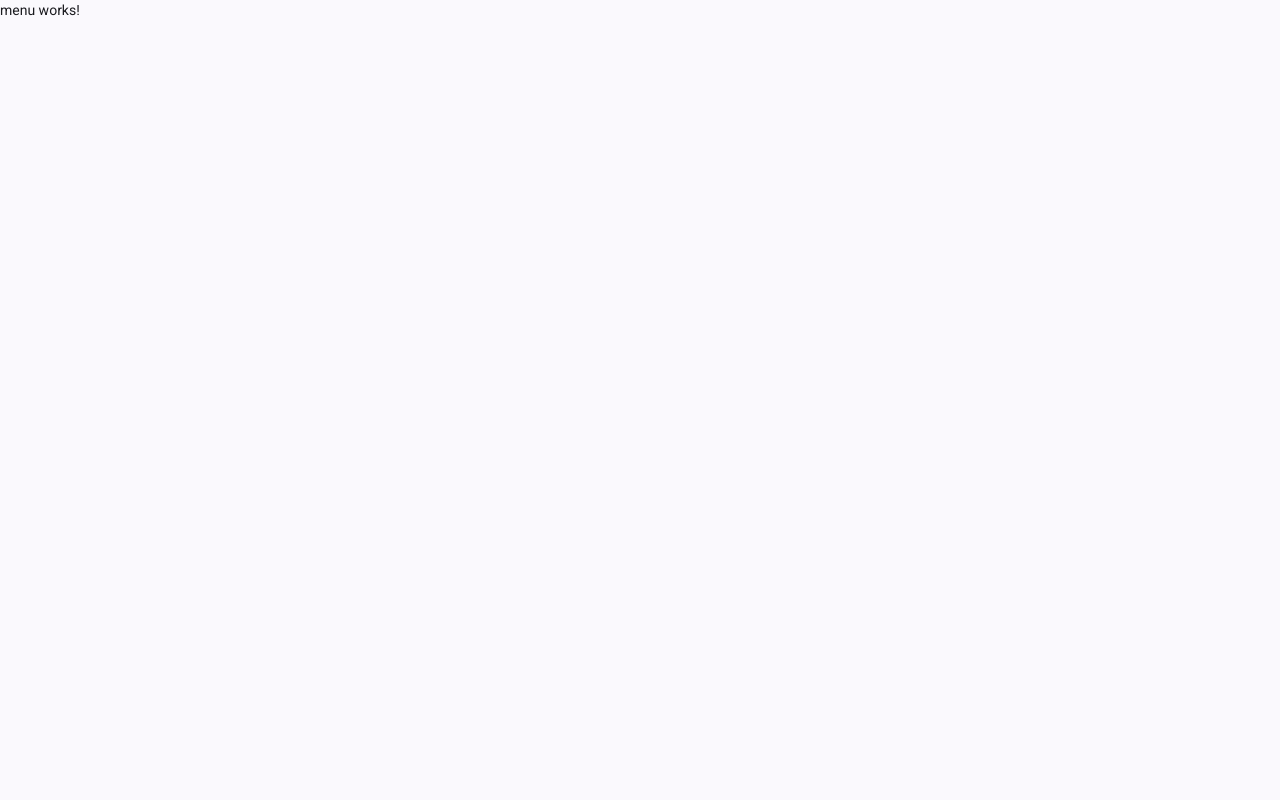
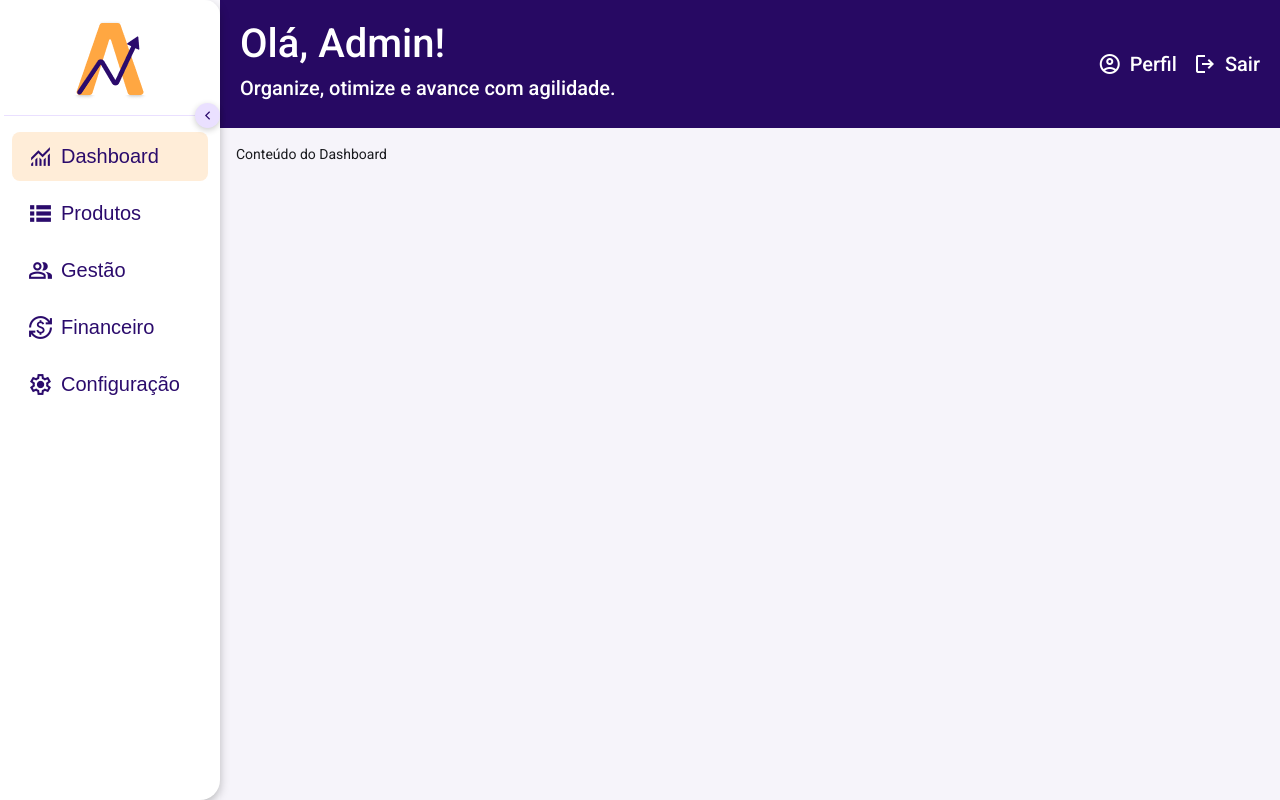
Before and after one commit to emersonnnb/GAP, an Angular app: page /menu in a window 1280 px wide. Built offline with nearby package versions, Linux system fonts and the light colour scheme.

Commit message:
Implementação do Sidebar

```diff
--- a/src/app/components/menu/menu.html
+++ b/src/app/components/menu/menu.html
@@ -1 +1,51 @@
-<p>menu works!</p>
+<div class="app-container">
+  <div class="sidebar" [class.collapsed]="sidebarCollapsed()">
+    <div class="logo">
+      <img src="assets/images/icon_GAP.png" alt="Logo" />
+      <span class="collapse-icon material-symbols-outlined" (click)="toggleSidebar()">
+        chevron_left
+      </span>
+    </div>
+
+    <div class="menu">
+      @for (item of menuItems; track item.link) {
+        <div
+          class="menu-item"
+          [class.active]="selectedMenu() === item.link"
+          (click)="selectMenu(item.link)"
+        >
+          <span class="material-symbols-outlined">{{ item.icon }}</span>
+          @if (!sidebarCollapsed()) {
+            <span class="label">{{ item.label }}</span>
+          }
+        </div>
+      }
+    </div>
+  </div>
+
+  <div class="main">
+    <div class="navbar">
+      <div>
+        <h1>Olá, Admin!</h1>
+        <h5>Organize, otimize e avance com agilidade.</h5>
+      </div>
+
+      <div class="profile">
+        <div class="profile-item">
+          <span class="material-symbols-outlined"> account_circle </span>Perfil
+        </div>
+        <div class="profile-item">
+          <span class="material-symbols-outlined"> logout </span>Sair
+        </div>
+      </div>
+    </div>
+
+    <div class="content">
+      @if (selectedMenu() === 'dashboard') { <p>Conteúdo do Dashboard</p> }
+      @if (selectedMenu() === 'produtos') { <p>Conteúdo de Produtos</p> }
+      @if (selectedMenu() === 'gestao') { <p>Conteúdo de Gestão</p> }
+      @if (selectedMenu() === 'financeiro') { <p>Conteúdo Financeiro</p> }
+      @if (selectedMenu() === 'configuracao') { <p>Configuração do Sistema</p> }
+    </div>
+  </div>
+</div>
--- a/src/app/components/menu/menu.scss
+++ b/src/app/components/menu/menu.scss
@@ -0,0 +1,156 @@
+.app-container {
+  display: flex;
+  height: 100vh;
+
+  .sidebar {
+    z-index: 999;
+    width: 220px;
+    background: #FFF;
+    border-radius: 0 15px 20px 0;
+    box-shadow: 0 4px 10px rgba(0,0,0,0.25);
+    display: flex;
+    flex-direction: column;
+    padding: 0.25rem;
+    transition: width 0.3s;
+
+    &.collapsed {
+      width: 75px;
+
+      .logo img {
+        max-width: 40px;
+      }
+
+      .menu {
+        .menu-item .label {
+          display: none;
+        }
+      }
+
+      .collapse-icon {
+        display: inline-flex;
+        transform: rotate(180deg);
+      }
+    }
+
+    .logo {
+      position: relative;
+      height: 112px;
+      display: flex;
+      justify-content: center;
+      align-items: center;
+      border-bottom: 1px solid #EAE0FF;
+      padding: 0 1rem;
+
+      img {
+        max-width: 100px;
+        height: auto;
+        transition: all 0.3s;
+      }
+
+      .collapse-icon {
+        position: absolute;
+        top: 99px;
+        right: -4px;
+        font-size: 17px;
+        cursor: pointer;
+        color: #2B0B6C;
+        background: #EAE0FF;
+        border-radius: 50%;
+        padding: 4px;
+        box-shadow: 0 2px 6px rgba(0, 0, 0, 0.2);
+        transition: transform 0.3s;
+
+        .sidebar.collapsed & {
+          transform: rotate(180deg);
+        }
+      }
+    }
+
+    .menu {
+      margin-top: 1rem;
+      display: flex;
+      flex-direction: column;
+      gap: 0.5rem;
+      padding: 0 0.5rem;
+
+      .menu-item {
+        display: flex;
+        align-items: center;
+        gap: 0.5rem;
+        padding: 0.75rem 1rem;
+        border-radius: 8px;
+        cursor: pointer;
+        color: #2B0B6C;
+        text-decoration: none;
+        transition: background 0.2s, color 0.2s;
+
+        &:hover {
+          background: rgba(43, 11, 108, 0.1);
+        }
+
+        &.active {
+          background: #FFEDD8;
+          color: #2B0B6C;
+
+          .material-symbols-outlined,
+          .label {
+            color: #2B0B6C;
+          }
+        }
+
+        .material-symbols-outlined {
+          font-size: 25px;
+          display: inline-flex;
+          align-items: center;
+          justify-content: center;
+        }
+
+        .label {
+          font-family: sans-serif;
+          font-size: 20px;
+          font-weight: 500;
+          line-height: normal;
+          color: inherit;
+          transition: opacity 0.3s, width 0.3s;
+        }
+      }
+    }
+  }
+
+  .main {
+    flex: 1;
+    display: flex;
+    flex-direction: column;
+
+    .navbar {
+      height: auto;
+      background: #270963;
+      color: #fff;
+      display: flex;
+      justify-content: space-between;
+      align-items: center;
+      padding: 20px;
+      font-size: 20px;
+      font-weight: 500;
+
+      .profile {
+        display: flex;
+        gap: 1rem;
+
+        .profile-item {
+          display: flex;
+          align-items: center;
+          gap: 0.5rem;
+          cursor: pointer;
+        }
+      }
+    }
+
+    .content {
+      flex: 1;
+      padding: 1rem;
+      overflow-y: auto;
+      background: #F6F4FA;
+    }
+  }
+}
--- a/src/app/components/menu/menu.ts
+++ b/src/app/components/menu/menu.ts
@@ -1,11 +1,50 @@
-import { Component } from '@angular/core';
+import { Component, signal, WritableSignal } from '@angular/core';
+import { Router, RouterModule, RouterOutlet } from '@angular/router';
+import { CommonModule } from '@angular/common';
+import { MatButtonModule } from '@angular/material/button';
+import { MatIconModule } from '@angular/material/icon';
+import { MatListModule } from '@angular/material/list';
+import { MatMenuModule } from '@angular/material/menu';
+import { MatSidenavModule } from '@angular/material/sidenav';
+import { MatToolbarModule } from '@angular/material/toolbar';
 
 @Component({
   selector: 'app-menu',
-  imports: [],
+  standalone: true,
+  imports: [CommonModule, MatIconModule, MatToolbarModule, MatMenuModule, MatSidenavModule, MatListModule, RouterModule, MatButtonModule],
   templateUrl: './menu.html',
   styleUrl: './menu.scss'
 })
 export class Menu {
 
+  selectedMenu: WritableSignal<string> = signal('dashboard');
+  sidebarCollapsed: WritableSignal<boolean> = signal(false);
+
+  menuItems: MenuItem[] = [
+    { label: 'Dashboard', icon: 'monitoring', link: 'dashboard' },
+    { label: 'Produtos', icon: 'lists', link: 'produtos' },
+    { label: 'Gestão', icon: 'group', link: 'gestao' },
+    { label: 'Financeiro', icon: 'currency_exchange', link: 'financeiro' },
+    { label: 'Configuração', icon: 'settings', link: 'configuracao' },
+  ];
+
+  selectMenu(link: string) {
+    this.selectedMenu.set(link);
+  }
+
+  selectedMenuLabel() {
+    const item = this.menuItems.find(m => m.link === this.selectedMenu());
+    return item?.label ?? '';
+  }
+
+  toggleSidebar() {
+    this.sidebarCollapsed.set(!this.sidebarCollapsed());
+  }
+
 }
+
+interface MenuItem {
+  label: string;
+  icon: string;
+  link: string;
+}
--- a/src/index.html
+++ b/src/index.html
@@ -8,6 +8,7 @@
   <link rel="icon" type="image/x-icon" href="favicon.ico">
   <link href="https://fonts.googleapis.com/css2?family=Roboto:wght@300;400;500&display=swap" rel="stylesheet">
   <link href="https://fonts.googleapis.com/icon?family=Material+Icons" rel="stylesheet">
+  <link href="https://fonts.googleapis.com/css2?family=Material+Symbols+Outlined" rel="stylesheet">
 </head>
 <body>
   <app-root></app-root>
```
Also changed, not shown: src/assets/images/GAP_Automacoes_Laranja.svg (deleted), src/assets/images/icon_GAP.png (added).
